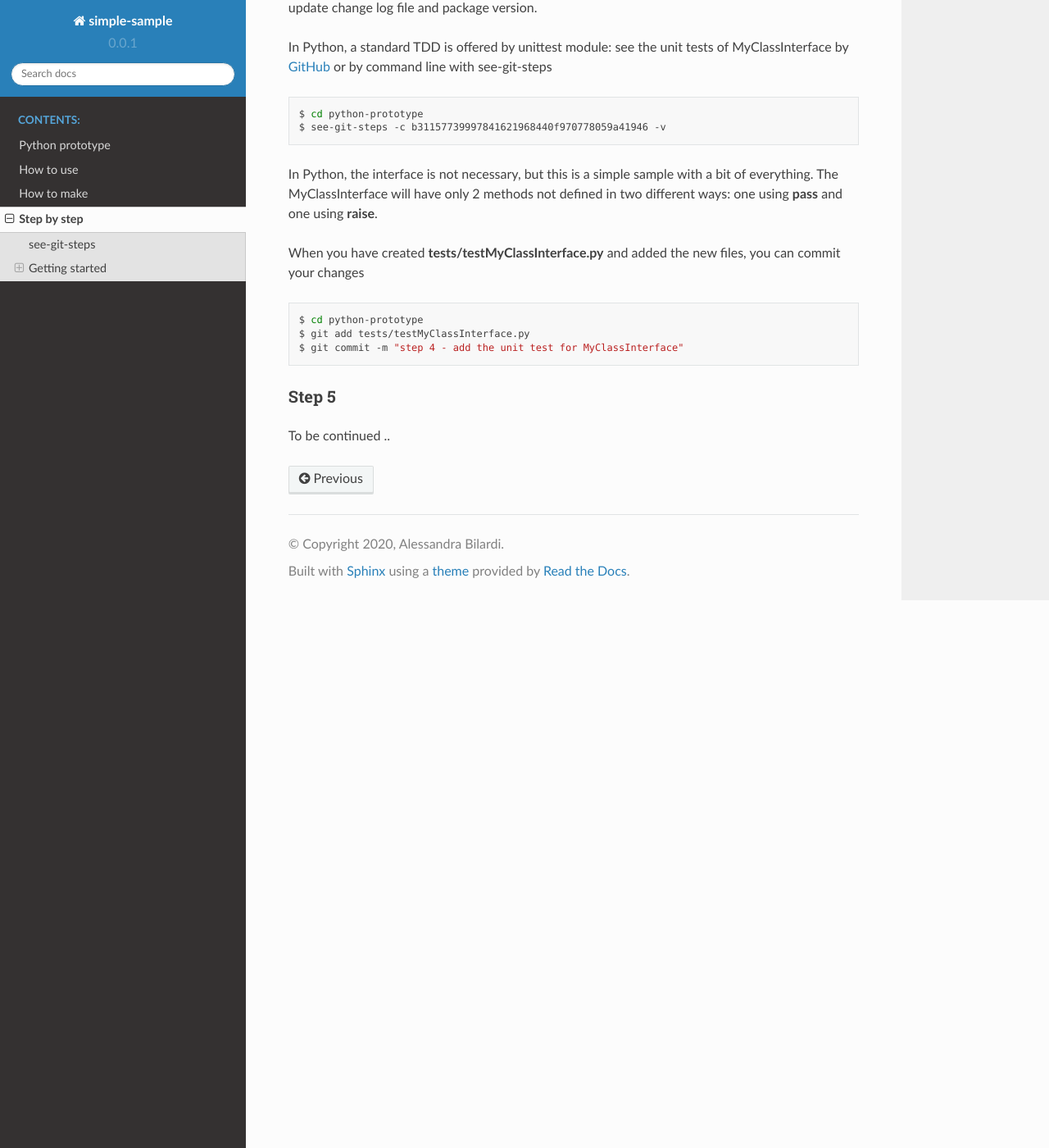
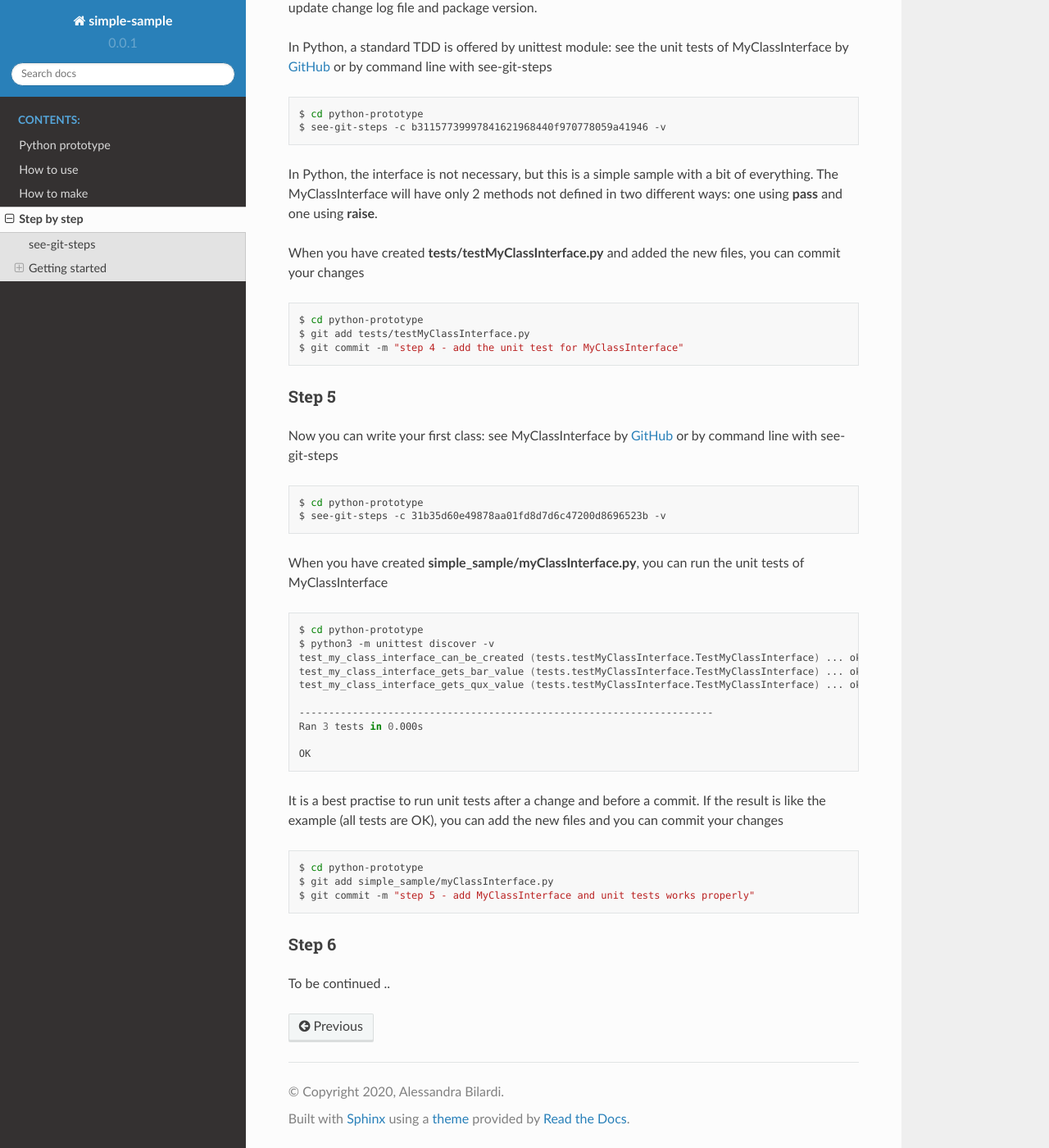
Before and after one commit to bilardi/python-prototype, a Sphinx documentation site: the page built from docs/source/stepbystep.rst, in a window 1280 px wide and 1400 px high, scrolled down 3015 px. Shown: the whole window at 82% size. Built offline with Sphinx 7.4.7 and the Read the Docs theme 2.0.0, drawn with Linux system fonts in a browser that asks for light colours.

Commit message:
docs: updated documentation

```diff
--- a/docs/source/stepbystep.rst
+++ b/docs/source/stepbystep.rst
@@ -158,4 +158,38 @@ When you have created **tests/testMyClassInterface.py** and added the new files,
 Step 5
 ******
 
+Now you can write your first class: see MyClassInterface by `GitHub <https://github.com/bilardi/python-prototype/commit/31b35d60e49878aa01fd8d7d6c47200d8696523b>`_ or by command line with see-git-steps
+
+.. code-block:: bash
+
+    $ cd python-prototype
+    $ see-git-steps -c 31b35d60e49878aa01fd8d7d6c47200d8696523b -v
+
+When you have created **simple_sample/myClassInterface.py**, you can run the unit tests of MyClassInterface
+
+.. code-block:: bash
+
+    $ cd python-prototype
+    $ python3 -m unittest discover -v
+    test_my_class_interface_can_be_created (tests.testMyClassInterface.TestMyClassInterface) ... ok
+    test_my_class_interface_gets_bar_value (tests.testMyClassInterface.TestMyClassInterface) ... ok
+    test_my_class_interface_gets_qux_value (tests.testMyClassInterface.TestMyClassInterface) ... ok
+
+    ----------------------------------------------------------------------
+    Ran 3 tests in 0.000s
+
+    OK
+
+It is a best practise to run unit tests after a change and before a commit.
+If the result is like the example (all tests are OK), you can add the new files and you can commit your changes
+
+.. code-block:: bash
+
+    $ cd python-prototype
+    $ git add simple_sample/myClassInterface.py
+    $ git commit -m "step 5 - add MyClassInterface and unit tests works properly"
+
+Step 6
+******
+
 To be continued ..
```
